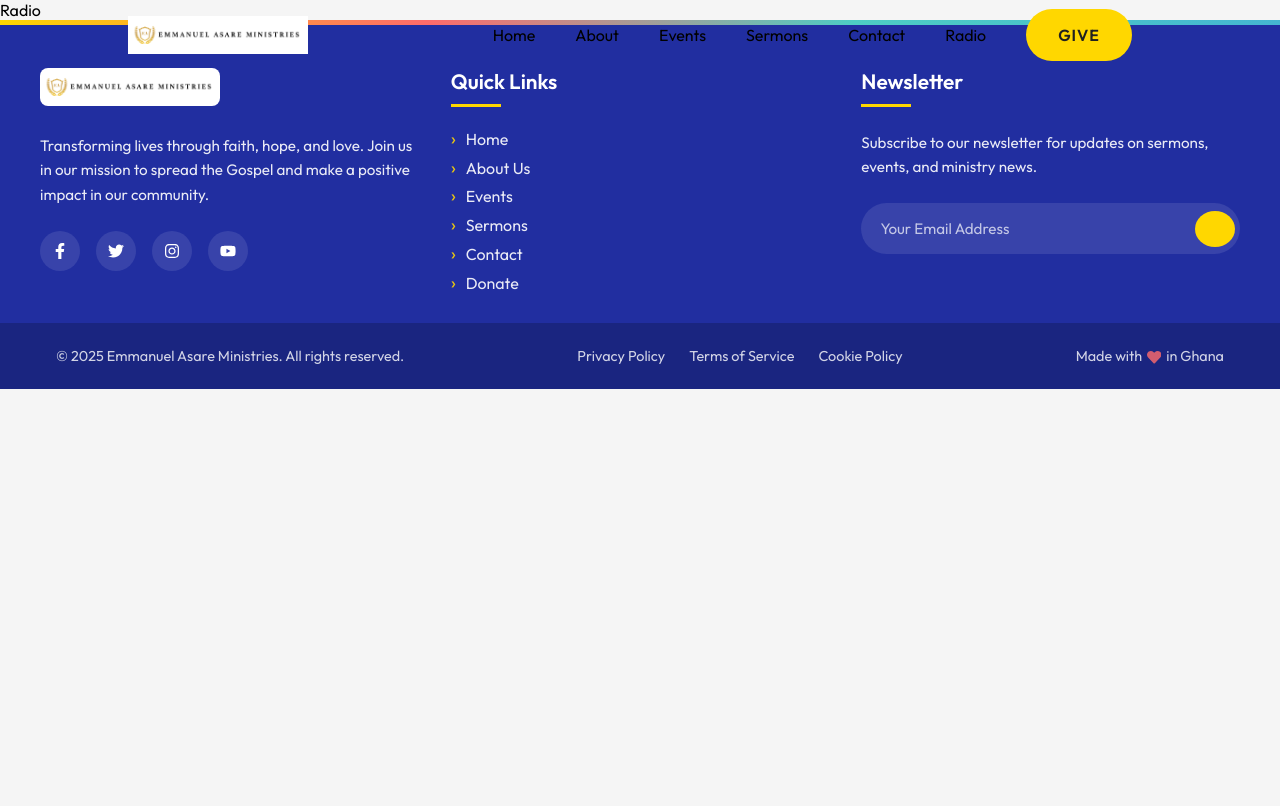
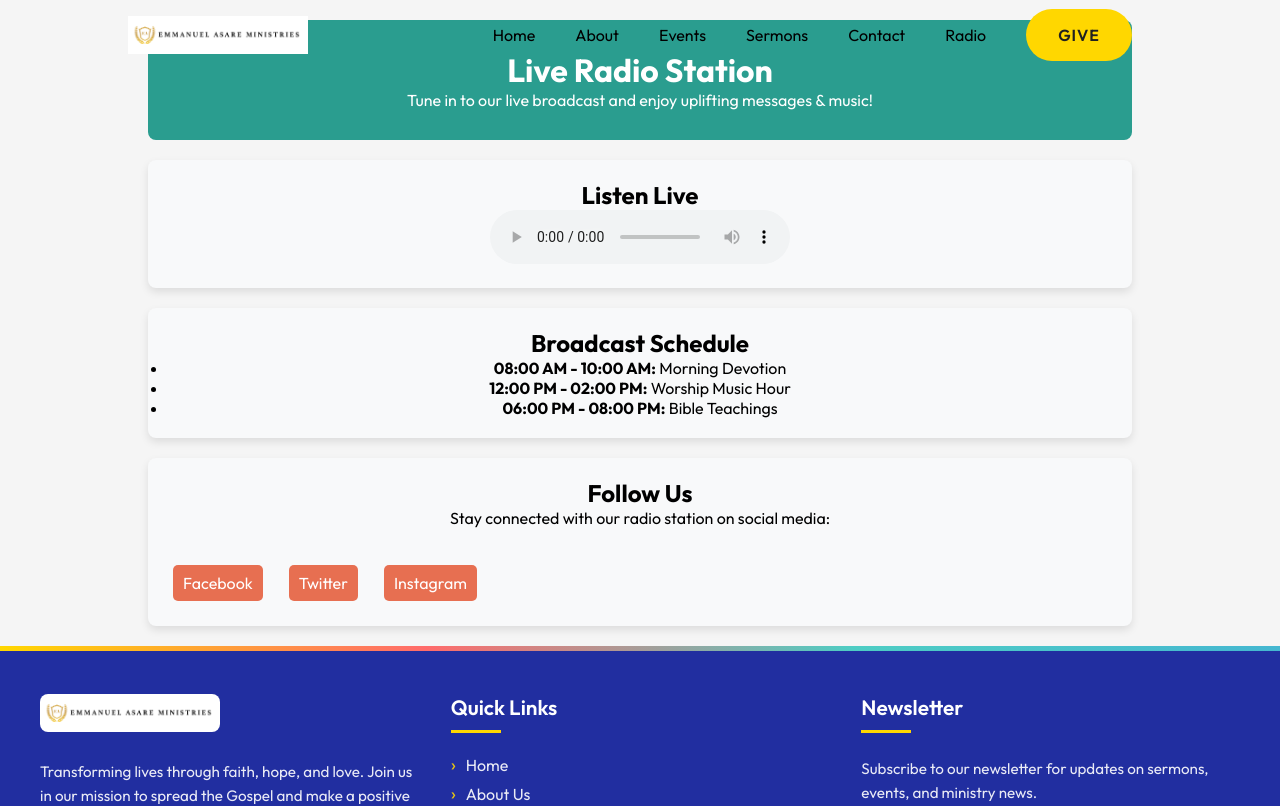
Before and after one commit to SakyiErnest/EA-ministries, a React (Vite) app: page /radio in a window 1280 px wide. Shown: the top 806 px of the page. Built offline with nearby package versions, Linux system fonts and the light colour scheme; no server answers.

Commit message:
radio page and radio depencies

```diff
--- a/package.json
+++ b/package.json
@@ -12,6 +12,7 @@
   "dependencies": {
     "firebase": "^11.6.1",
     "react": "^19.0.0",
+    "react-audio-player": "^0.17.0",
     "react-dom": "^19.0.0",
     "react-icons": "^5.5.0",
     "react-router-dom": "^7.3.0",
--- /dev/null
+++ b/src/Pages/Radio.css
@@ -0,0 +1,35 @@
+.radio-container {
+  width: 80%;
+  margin: auto;
+  text-align: center;
+  padding: 20px;
+}
+
+.radio-header {
+  background-color: #2a9d8f;
+  color: white;
+  padding: 30px;
+  border-radius: 8px;
+}
+
+.radio-player, .radio-schedule, .radio-social {
+  margin-top: 20px;
+  padding: 20px;
+  background-color: #f8f9fa;
+  border-radius: 8px;
+  box-shadow: 0 4px 8px rgba(0, 0, 0, 0.1);
+}
+
+.social-links a {
+  display: inline-block;
+  margin: 5px;
+  padding: 10px;
+  background-color: #e76f51;
+  color: white;
+  border-radius: 5px;
+  text-decoration: none;
+}
+
+.social-links a:hover {
+  background-color: #d63d25;
+}
--- a/src/Pages/Radio.jsx
+++ b/src/Pages/Radio.jsx
@@ -1,9 +1,43 @@
-import React from 'react'
+import React from "react";
+import ReactAudioPlayer from "react-audio-player";
+import "./Radio.css";
 
-const Radio = () => {
+const RadioPage = () => {
   return (
-    <div>Radio</div>
-  )
-}
+    <div className="radio-container">
+      <header className="radio-header">
+        <h1>Live Radio Station</h1>
+        <p>Tune in to our live broadcast and enjoy uplifting messages & music!</p>
+      </header>
 
-export default Radio
+      <section className="radio-player">
+        <h2>Listen Live</h2>
+        <ReactAudioPlayer
+          src="https://zeno.fm/radio/greatness-radio/"
+          controls
+        />
+      </section>
+
+      <section className="radio-schedule">
+        <h2>Broadcast Schedule</h2>
+        <ul>
+          <li><strong>08:00 AM - 10:00 AM:</strong> Morning Devotion</li>
+          <li><strong>12:00 PM - 02:00 PM:</strong> Worship Music Hour</li>
+          <li><strong>06:00 PM - 08:00 PM:</strong> Bible Teachings</li>
+        </ul>
+      </section>
+
+      <section className="radio-social">
+        <h2>Follow Us</h2>
+        <p>Stay connected with our radio station on social media:</p>
+        <div className="social-links">
+          <a href="https://facebook.com/radiostation">Facebook</a>
+          <a href="https://twitter.com/radiostation">Twitter</a>
+          <a href="https://instagram.com/radiostation">Instagram</a>
+        </div>
+      </section>
+    </div>
+  );
+};
+
+export default RadioPage;
```
Also changed, not shown: 1 other file (tests, documents, lock files or other folders).
